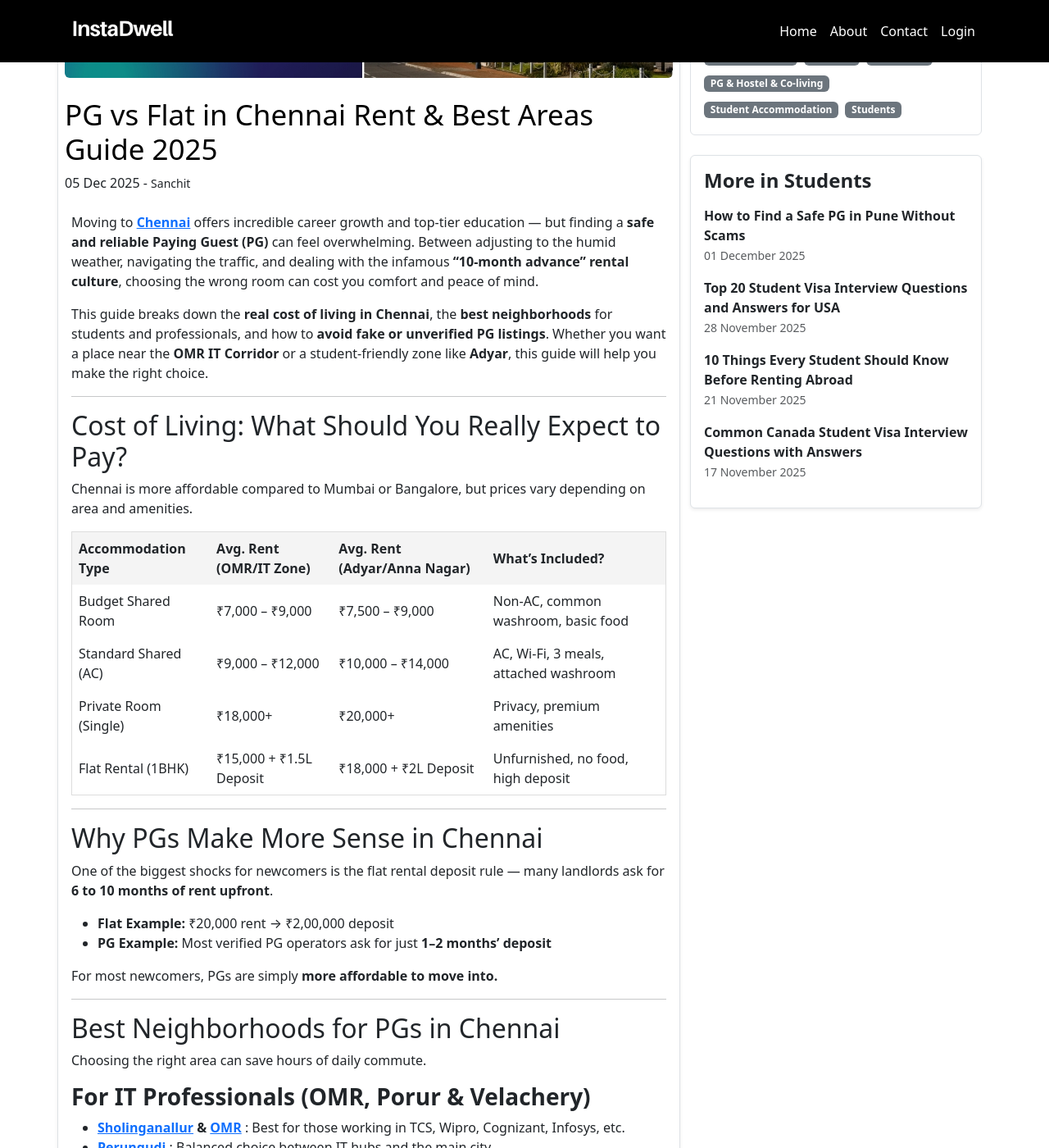
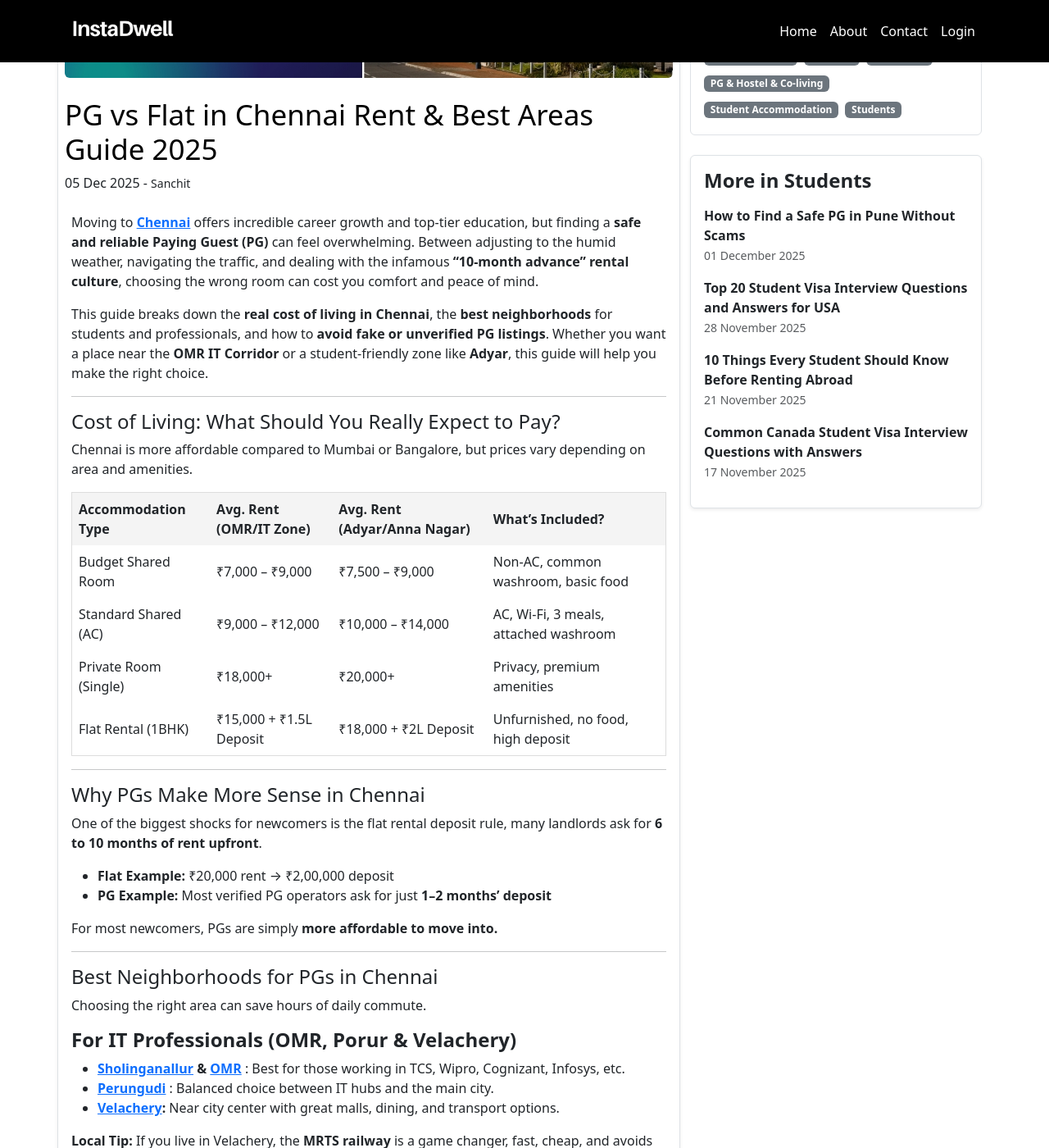
Before and after one commit to instadw/instadwell-blog, a Jekyll site: the page built from _posts/2025-12-05-pg-vs-flat-in-chennai-rent-and-best-areas-guide-2025.md, in a window 1280 px wide and 1400 px high, scrolled down 398 px. Shown: the whole window at 82% size. Built offline with Jekyll 4.4.1, drawn with Linux system fonts in a browser that asks for light colours; some of the changed text lies outside the part shown.

```diff
--- a/_posts/2025-12-05-pg-vs-flat-in-chennai-rent-and-best-areas-guide-2025.md
+++ b/_posts/2025-12-05-pg-vs-flat-in-chennai-rent-and-best-areas-guide-2025.md
@@ -9,13 +9,13 @@ category: Students
 date: 2025-12-05T09:14:00.000+05:30
 ---
 
-Moving to **[Chennai](https://instadwell.com/search?country=india&lat=13.0843&lng=80.2705&location=chennai)** offers incredible career growth and top-tier education — but finding a **safe and reliable Paying Guest (PG)** can feel overwhelming. Between adjusting to the humid weather, navigating the traffic, and dealing with the infamous **"10-month advance" rental culture**, choosing the wrong room can cost you comfort and peace of mind.
+Moving to **[Chennai](https://instadwell.com/search?country=india&lat=13.0843&lng=80.2705&location=chennai)** offers incredible career growth and top-tier education, but finding a **safe and reliable Paying Guest (PG)** can feel overwhelming. Between adjusting to the humid weather, navigating the traffic, and dealing with the infamous **"10-month advance" rental culture**, choosing the wrong room can cost you comfort and peace of mind.
 
 This guide breaks down the **real cost of living in Chennai**, the **best neighborhoods** for students and professionals, and how to **avoid fake or unverified PG listings**. Whether you want a place near the **OMR IT Corridor** or a student-friendly zone like **Adyar**, this guide will help you make the right choice.
 
 ---
 
-## Cost of Living: What Should You Really Expect to Pay?
+#### Cost of Living: What Should You Really Expect to Pay?
 
 Chennai is more affordable compared to Mumbai or Bangalore, but prices vary depending on area and amenities.
 
@@ -28,9 +28,9 @@ Chennai is more affordable compared to Mumbai or Bangalore, but prices vary depe
 
 ---
 
-##  Why PGs Make More Sense in Chennai
+####  Why PGs Make More Sense in Chennai
 
-One of the biggest shocks for newcomers is the flat rental deposit rule — many landlords ask for **6 to 10 months of rent upfront**.
+One of the biggest shocks for newcomers is the flat rental deposit rule, many landlords ask for **6 to 10 months of rent upfront**.
 
 * **Flat Example:** ₹20,000 rent → ₹2,00,000 deposit
 * **PG Example:** Most verified PG operators ask for just **1–2 months’ deposit**
@@ -39,11 +39,11 @@ For most newcomers, PGs are simply **more affordable to move into.**
 
 ---
 
-##  Best Neighborhoods for PGs in Chennai
+####  Best Neighborhoods for PGs in Chennai
 
 Choosing the right area can save hours of daily commute.
 
-###  **For IT Professionals (OMR, Porur & Velachery)**
+####  **For IT Professionals (OMR, Porur & Velachery)**
 
 * **[Sholinganallur](https://instadwell.com/search?lat=12.9009877&lng=80.2279301&location=Sholinganallur,%20Chennai,%20Tamil%20Nadu,%20India&city=Chennai&country=India) & [OMR](https://instadwell.com/search?lat=12.941451&lng=80.236414&location=Old,%203-170,%202nd%20St,%20Mettukuppam,%20Chennai,%20Tamil%20Nadu%20600097,%20India&city=Chennai&country=India)** : Best for those working in TCS, Wipro, Cognizant, Infosys, etc.
 * **[Perungudi](https://instadwell.com/search?lat=12.9653652&lng=80.2461057&location=Perungudi,%20Chennai,%20Tamil%20Nadu,%20India&city=Chennai&country=India)** : Balanced choice between IT hubs and the main city.
@@ -55,7 +55,7 @@ If you live in Velachery, the **MRTS railway** is a game changer, fast, cheap, a
 
 ---
 
-###  **For Students (Adyar, Anna Nagar, Tambaram)**
+####  **For Students (Adyar, Anna Nagar, Tambaram)**
 
 * **[Adyar](https://instadwell.com/search?lat=13.0011774&lng=80.2564957&location=Adyar,%20Chennai,%20Tamil%20Nadu,%20India&city=Chennai&country=India):** Ideal for IIT Madras and Anna University students. Safe, green, and walkable.
 * **[Anna Nagar](https://instadwell.com/search?lat=13.0849557&lng=80.2101342&location=Anna%20Nagar,%20Chennai,%20Tamil%20Nadu,%20India&city=Chennai&country=India):** Premium, well-planned area with great connectivity.
@@ -63,7 +63,7 @@ If you live in Velachery, the **MRTS railway** is a game changer, fast, cheap, a
 
 ---
 
-##  AC or No AC? The Chennai Weather Reality
+####  AC or No AC? The Chennai Weather Reality
 
 In many cities, AC is optional. In Chennai, it often becomes a necessity, especially between **April and July**, when humidity remains above **30°C even at night.**
 
@@ -79,9 +79,9 @@ AC usage can add **₹1,500–₹3,000/month.**
 
 ---
 
-##  Will You Get North Indian Food?
+####  Will You Get North Indian Food?
 
-Yes — especially in PGs near IT hubs.
+Yes, especially in PGs near IT hubs.
 Most use **hybrid menus**, like:
 
 * Breakfast → Idli/Dosa/Upma
@@ -91,7 +91,7 @@ Avoid unorganized PGs if you're not used to pure South Indian food, as rice-base
 
 ---
 
-##  PG vs Hostel — What’s Better?
+####  PG vs Hostel — What’s Better?
 
 | Feature    | Hostel        | PG                    |
 | ---------- | ------------- | --------------------- |
@@ -104,7 +104,7 @@ Avoid unorganized PGs if you're not used to pure South Indian food, as rice-base
 
 ---
 
-##  Essential Amenities Checklist
+####  Essential Amenities Checklist
 
 Before paying any deposit, confirm:
 
@@ -117,7 +117,7 @@ Before paying any deposit, confirm:
 
 ---
 
-##  5 Questions You MUST Ask Before Booking
+####  5 Questions You MUST Ask Before Booking
 
 Take a screenshot and ask the PG owner:
 
@@ -129,7 +129,7 @@ Take a screenshot and ask the PG owner:
 
 ---
 
-##  Booking a Verified PG on InstaDwell
+####  Booking a Verified PG on InstaDwell
 
 Skip brokers. Skip uncertainty.
 
@@ -140,23 +140,27 @@ Skip brokers. Skip uncertainty.
 
 ---
 
-##  Frequently Asked Questions
+####  Frequently Asked Questions
 
 **Q: Do PGs allow unmarried couples?**
+
 Mostly no. A few premium co-living spaces may, but they are rare.
 
 **Q: Do PGs offer North Indian food?**
-Yes — especially near Velachery, OMR, and Porur.
+
+Yes, especially near Velachery, OMR, and Porur.
 
 **Q: What’s the lock-in period?**
+
 Usually **1–3 months** (much shorter than rental flats).
 
 **Q: Is Chennai safe for women?**
+
 Yes, especially areas like **Adyar, Besant Nagar, and OMR**. Just ensure CCTV + biometric access.
 
 ---
 
-##  Conclusion
+####  Conclusion
 
 House hunting in Chennai doesn’t have to be stressful. Whether you want a **budget student PG in Tambaram** or a **premium coliving room in Sholinganallur**, verified options are available.
 
```
